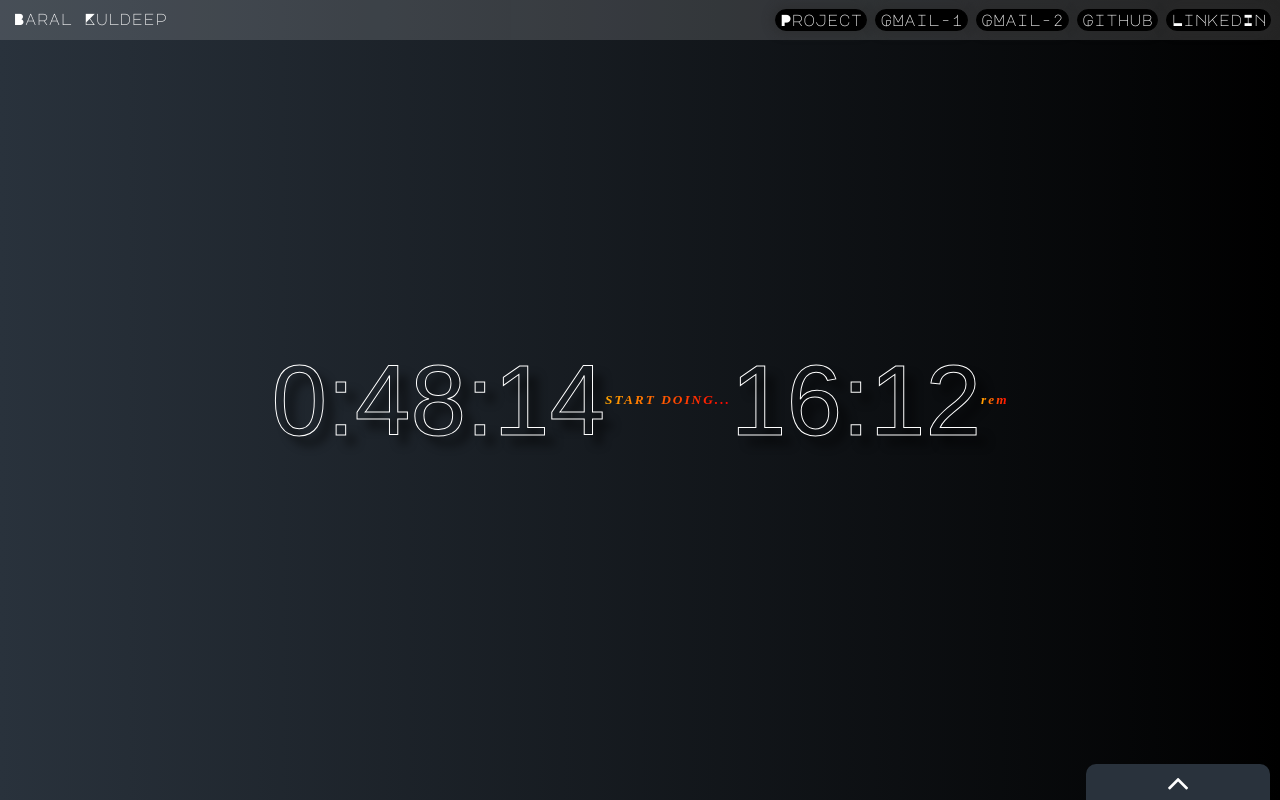
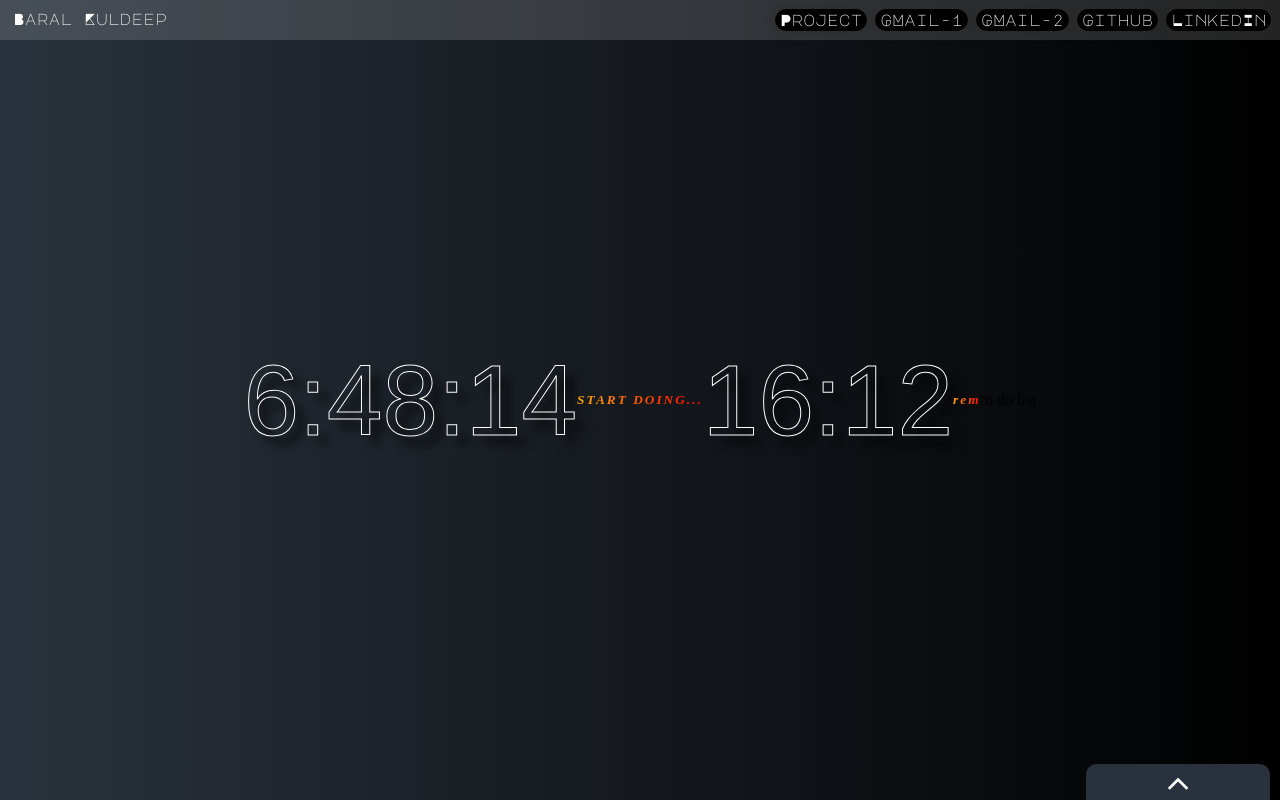
Before and after one commit to KuldeepBaral87/Personal-time, a plain HTML site: page index.html in a window 1280 px wide. Shown: the top 800 px of the page. Drawn offline with Linux system fonts and the light colour scheme.

Commit message:
Time issue fixed 00-12

```diff
--- a/index.html
+++ b/index.html
@@ -234,11 +234,11 @@
         remHOURS = 22;
         finalRemhours=0;
         a = new Date();
-var hr=0
+var hr=a.getHours();
         hours = a.getHours();
         minute = 0;
         seconds = 0;
-        if (hours > 12) {
+        if (hours >= 13) {
           hr = hours - 12;
         }
         if (a.getMinutes() < 10) {
@@ -316,7 +316,10 @@ var hr=0
         id="arrow-left"
         style="font-size: 36px; color: white"
       ></i
-    ></content>
+    >
+  <p>
+    to do list
+  </p></content>
     <iframe src="" name="web"></iframe>
     <img src="RE.jpg" />
     <sidepanel id="sidepanel">
```
